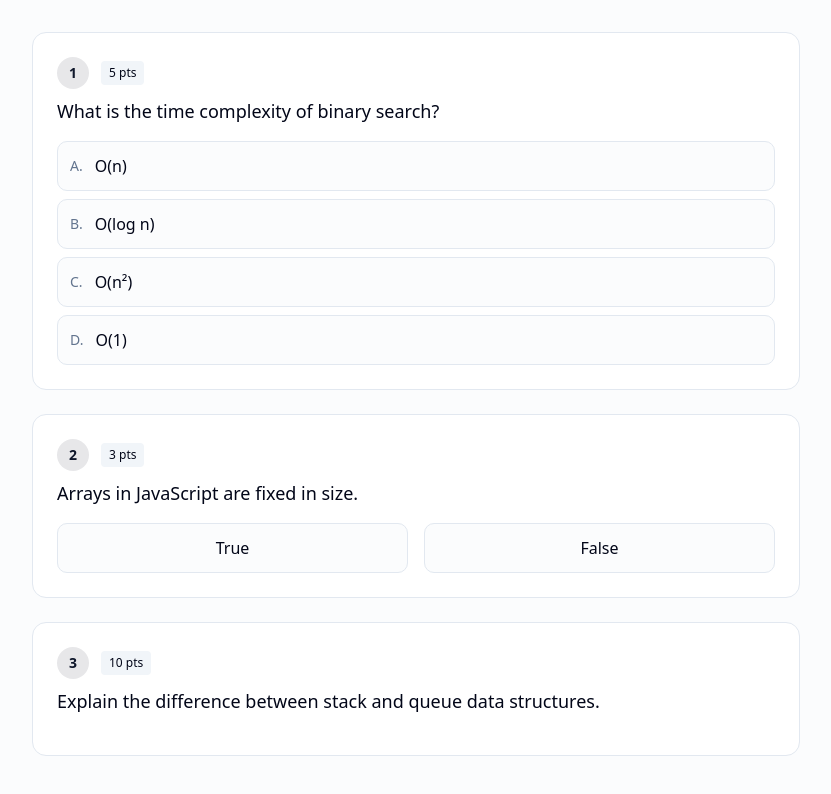
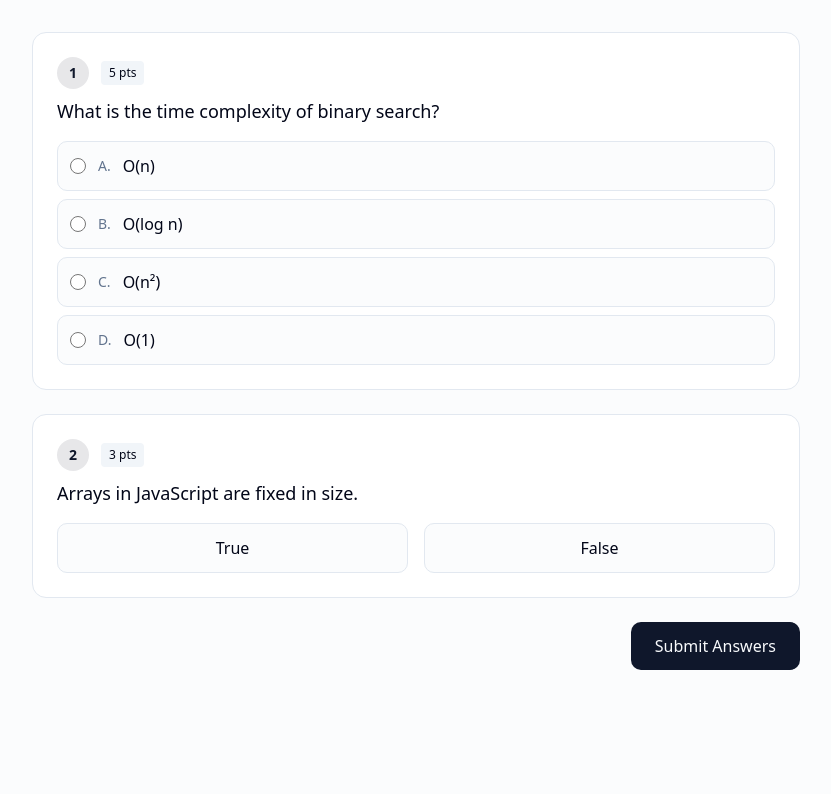
Before and after one commit to tuanleqn/online-examination-application-fe, a React (Vite) app: page /test/1 in a window 1280 px wide. Shown: the top 794 px of the page, without its empty margins (224-1055 px from the left). Built offline with nearby package versions, Linux system fonts and the light colour scheme.

Commit message:
Add select answer and change answer feature

```diff
--- a/src/pages/StudentPage/StudentTest.tsx
+++ b/src/pages/StudentPage/StudentTest.tsx
@@ -1,3 +1,5 @@
+import { useState } from 'react'
+
 const StudentTest = () => {
   // Mock questions
   const questions = [
@@ -14,13 +16,21 @@ const StudentTest = () => {
       text: 'Arrays in JavaScript are fixed in size.',
       points: 3
     },
-    {
-      id: 'q3',
-      type: 'short-answer',
-      text: 'Explain the difference between stack and queue data structures.',
-      points: 10
+    // removed short-answer type per request
+  ]
+
+  // selected answers mapping: questionId -> selected value
+  const [answers, setAnswers] = useState<Record<string, string>>({})
+
+  const setAnswer = (questionId: string, value: string) => {
+    setAnswers((prev) => ({ ...prev, [questionId]: value }))
   }
-  ]
+
+  const handleSubmit = () => {
+    // For now just show selected answers; scoring requires correct answers
+    alert('Selected answers:\n' + JSON.stringify(answers, null, 2))
+    console.log('Submitted answers', answers)
+  }
 
   return (
     <div className='min-h-screen bg-muted/30'>
@@ -44,33 +54,59 @@ const StudentTest = () => {
               {/* Display options for MCQ */}
               {question.type === 'mcq' && question.options && (
                 <div className='mt-4 space-y-2'>
-                  {question.options.map((option, i) => (
-                    <div
+                  {question.options.map((option, i) => {
+                    const selected = answers[question.id] === option
+                    return (
+                      <label
                         key={i}
-                      className='flex items-center gap-3 p-3 rounded-lg border border-border bg-muted/30'
+                        className={`flex items-center gap-3 p-3 rounded-lg border ${
+                          selected ? 'border-primary bg-primary/10' : 'border-border bg-muted/30'
+                        } cursor-pointer`}
                       >
+                        <input
+                          type='radio'
+                          name={question.id}
+                          checked={selected}
+                          onChange={() => setAnswer(question.id, option)}
+                          className='w-4 h-4 text-primary'
+                        />
                         <span className='text-sm text-muted-foreground font-medium'>
                           {String.fromCharCode(65 + i)}.
                         </span>
                         <span>{option}</span>
-                    </div>
-                  ))}
+                      </label>
+                    )
+                  })}
                 </div>
               )}
 
               {/* Display True/False options */}
               {question.type === 'true-false' && (
                 <div className='mt-4 flex gap-4'>
-                  <div className='flex-1 p-3 rounded-lg border border-border bg-muted/30 text-center'>
-                    True
-                  </div>
-                  <div className='flex-1 p-3 rounded-lg border border-border bg-muted/30 text-center'>
-                    False
-                  </div>
+                  {['True', 'False'].map((v) => {
+                    const selected = answers[question.id] === v
+                    return (
+                      <button
+                        key={v}
+                        onClick={() => setAnswer(question.id, v)}
+                        className={`flex-1 p-3 rounded-lg border ${
+                          selected ? 'border-primary bg-primary/10' : 'border-border bg-muted/30'
+                        }`}
+                      >
+                        {v}
+                      </button>
+                    )
+                  })}
                 </div>
               )}
             </div>
           ))}
+
+          <div className='mt-6 flex justify-end'>
+            <button onClick={handleSubmit} className='px-6 py-3 bg-primary text-primary-foreground rounded-lg'>
+              Submit Answers
+            </button>
+          </div>
 
         </div>
       </div>
```
Lines whose indentation alone changed are shown as unchanged.
